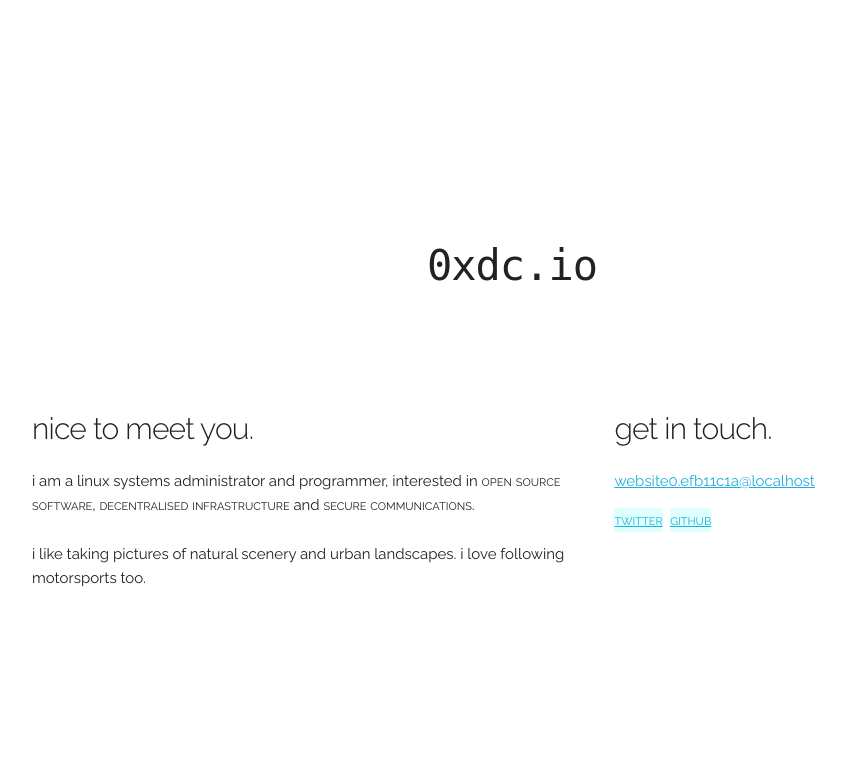
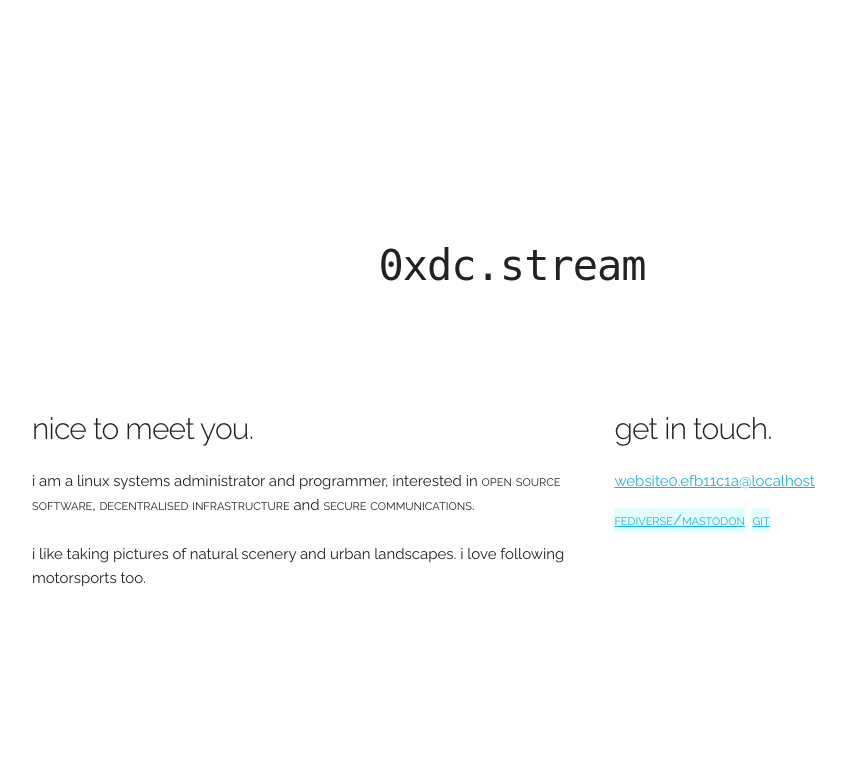
Before and after one commit to 0xdc/0xdc.io-fe, a Django app: template frontend/templates/frontend/index.html in a window 1280 px wide. Shown: the top 772 px of the page, without its empty margins (128-972 px from the left). Run offline with Django 3.2, Linux system fonts and the light colour scheme; the template is opened without the code that fills it, so the values that code supplies are empty.

Commit message:
update frontpage links

```diff
--- a/frontend/templates/frontend/base.html
+++ b/frontend/templates/frontend/base.html
@@ -3,7 +3,7 @@
 <html lang="en">
 <head>
  <meta charset="utf-8">
-  <title>0xdc.io</title>
+  <title>0xdc.stream</title>
   <meta name="description" content="Homepage">
   <meta name="author" content="0xdc">
   <meta name="viewport" content="width=device-width, initial-scale=1">
--- a/frontend/templates/frontend/index.html
+++ b/frontend/templates/frontend/index.html
@@ -7,7 +7,7 @@
 <div class="container">
     <div class="row">
         <header class="u-full-width">
-            <h2>0xdc.io</h2>
+            <h2>0xdc.stream</h2>
         </header>
     </div>
 
@@ -33,9 +33,9 @@
         </div>
         <div class="cloud">
             <a class="url" rel="me" target="_blank"
-                href="https://twitter.com/@_0xdc">twitter</a>
+                href="https://nfra.club/@0xdc">fediverse/mastodon</a>
             <a class="url" rel="me" target="_blank"
-                href="https://github.com/0xdc">github</a>
+                href="//0xdc.stream/git">git</a>
         </div>
       </div>
 
```
